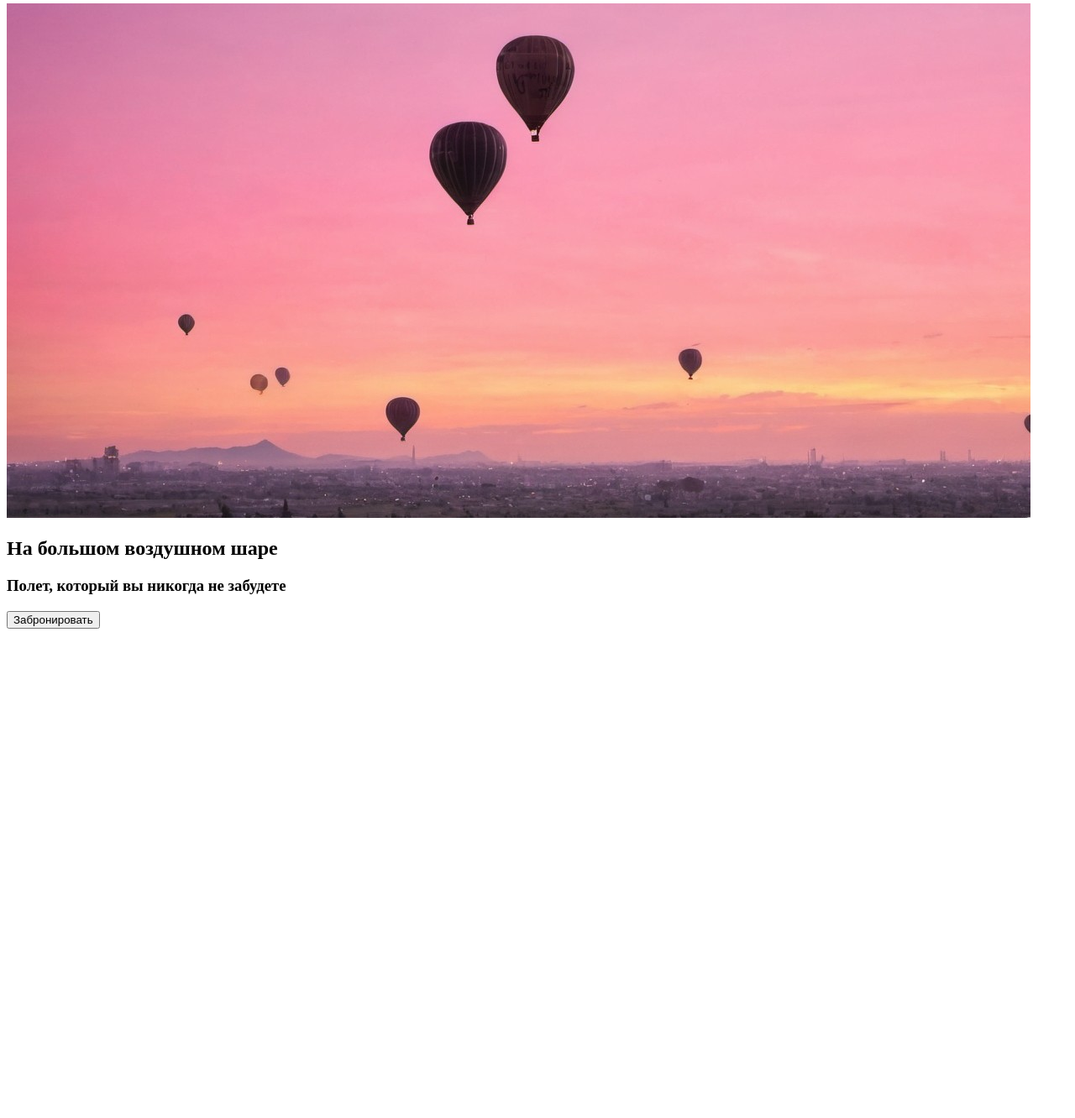
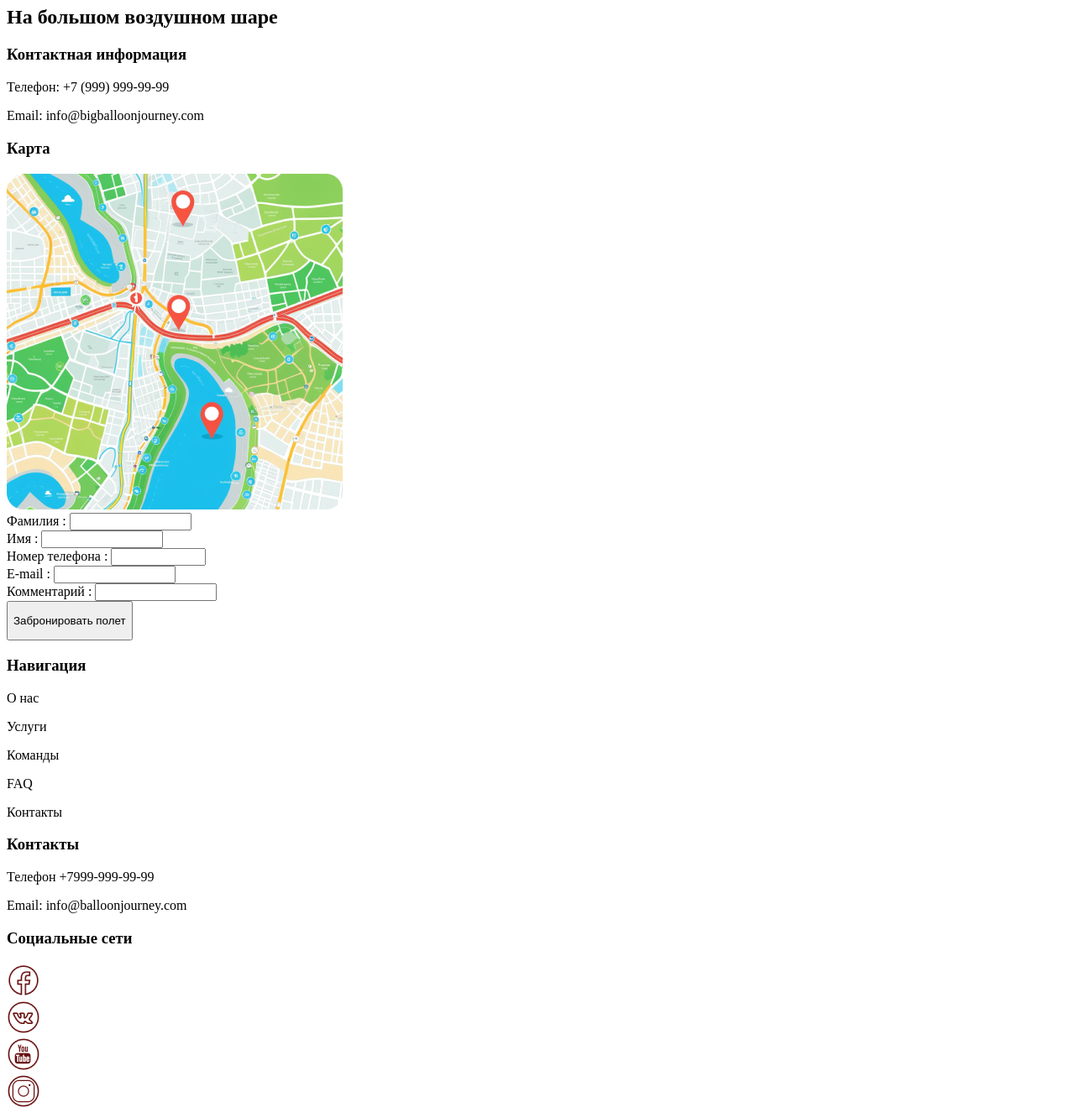
Before and after one commit to shutenkovika/balloon-journey-site, a plain HTML site: page index.html in a window 1280 px wide. Shown: the part 5622-6954 px from the top of the page at 84% size. Before the commit the page ends 6379 px from the top, so only its background shows below. Drawn offline with Linux system fonts and the light colour scheme.

Commit message:
Full html

```diff
--- a/index.html
+++ b/index.html
@@ -198,13 +198,75 @@
      </section>
 
     <!-- Sixth section "Feedback"-->
-    <section id="First" class="first_section">
-        <div class="container1">
-            <div class="background"><img src="img/main.png" alt=""></div>
+    <section id="Sixth" class="sixth_section">
+        <div class="container6">
             <h1 class="first_h1">На большом воздушном шаре</h1>
-            <h3>Полет, который вы никогда не забудете</h3>
-            <button>Забронировать</button>
+            <div class="informations">
+                <h3>Контактная информация</h3>
+                <p>Телефон: +7 (999) 999-99-99 <br></p>
+                <p>Email: info@bigballoonjourney.com</p>
+            </div>
+            <div class="map">
+                <h3>Карта</h3>
+                <div class="map_pic"><img src="img/map.png" alt=""></div>
+            </div>
+
+                <form> <!-- action="http://www.primer.ru/login.php" -->
+                    <div>Фамилия :
+                        <input type="text" name="firstrname" size="15"
+                    maxlength="ЗO" />
+                    </div>
+                    <div>Имя :
+                        <input type="text" name="lastname" size="15" maxlength="ЗO" />
+                    </div>
+                    <div>Номер телефона :
+                        <input type="phone" name="phonenumber" size="11" maxlength="12" />
+                    </div>
+                    <div>E-mail :
+                        <input type="e-mail" name="emailll" size="15" maxlength="30" />
+                    </div>
+                    <div>Комментарий :
+                        <input type="comments" name="comments" size="15" maxlength="30" />
+                    </div>
+                    <button>
+                        <p>Забронировать полет</p>
+                    </button>
+                </form>
         </div>
      </section>
+
+     <!-- Footer -->
+     <footer>
+        <div class="container7">
+            <div class="Navigation">
+                <h3>Навигация</h3>
+                <p>О нас</p>
+                <p>Услуги</p>
+                <p>Команды</p>
+                <p>FAQ</p>
+                <p>Контакты</p>
+            </div>
+            <div class="Contacts">
+                <h3>Контакты</h3>
+                <p>Телефон +7999-999-99-99</p>
+                <p>Email: info@balloonjourney.com</p>
+            </div>
+            <div class="SocialNets">
+                <h3>Социальные сети</h3>
+                <div class="social_img">
+                    <img src="img/facebook.png" alt="">
+                </div>
+                <div class="social_img">
+                    <img src="img/vk.png" alt="">
+                </div>
+                <div class="social_img">
+                    <img src="img/youtube.png" alt="">
+                </div>
+                <div class="social_img">
+                    <img src="img/insta.png" alt="">
+                </div>
+            </div>
+        </div>
+     </footer>
 </body>
 </html>
```
Also changed, not shown: img/facebook.png (added), img/insta.png (added), img/vk.png (added), img/youtube.png (added), 1 other file.
